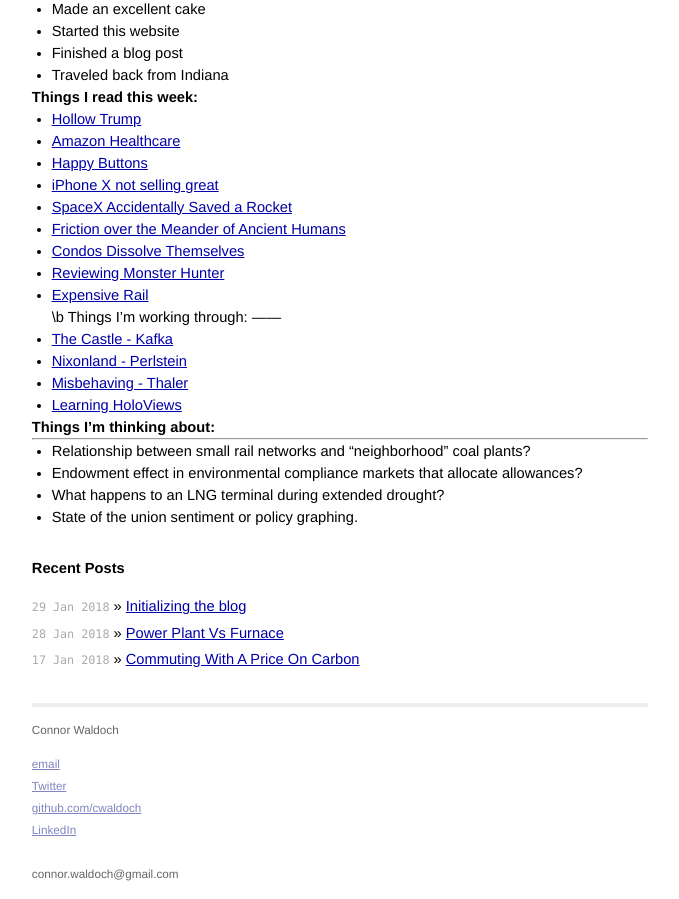
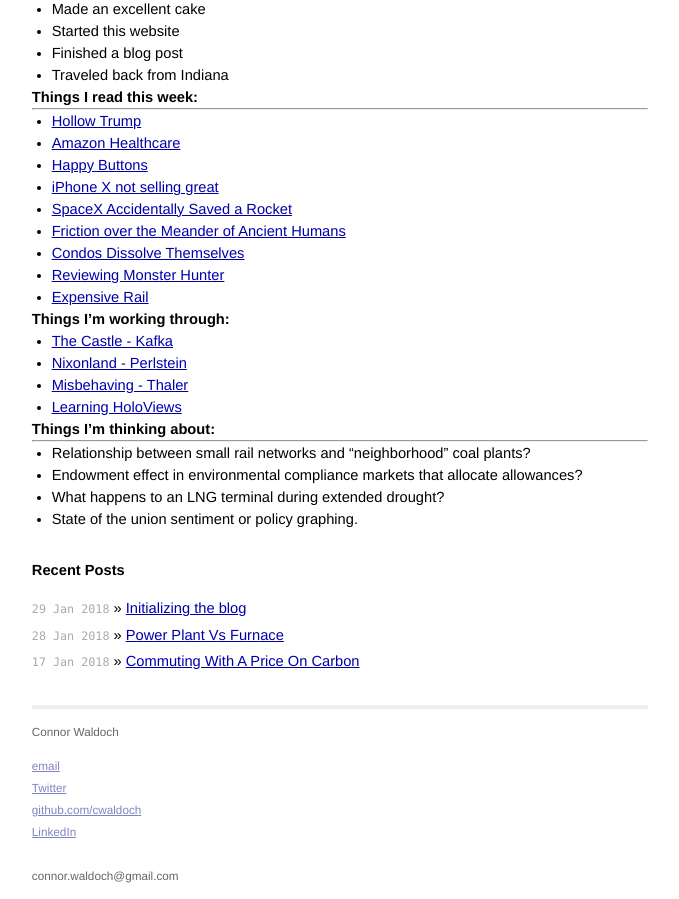
Before and after one commit to cwaldoch/cwaldoch.github.io, a Jekyll site: the page built from _posts/2018-02-02-weekly-roundup-no1.md, in a window 1280 px wide. Shown: the part 628-1527 px from the top of the page, without its empty margins (300-979 px from the left). Built offline with Jekyll 4.4.1, drawn with Linux system fonts in a browser that asks for light colours; our own code applies the rules of GitHub Pages for plain Markdown files.

```diff
--- a/_posts/2018-02-02-weekly-roundup-no1.md
+++ b/_posts/2018-02-02-weekly-roundup-no1.md
@@ -14,7 +14,7 @@ As part of establishing consistency, I'll be doing brief weekly roundups. Not to
 * Traveled back from Indiana
 
 
-Things I read this week:
+## Things I read this week:
 ------
 * [Hollow Trump](https://www.vox.com/2018/1/30/16950192/state-of-the-union-problems)
 * [Amazon Healthcare](https://stratechery.com/2018/amazon-health/)
@@ -25,7 +25,10 @@ Things I read this week:
 * [Condos Dissolve Themselves](https://ggwash.org/view/66349/the-huntington-club-redevelopment-is-a-hopeful-sign)
 * [Reviewing Monster Hunter](https://waypoint.vice.com/en_us/article/8xvpw5/monster-hunter-world-review)
 * [Expensive Rail](https://www.citylab.com/transportation/2018/01/why-its-so-expensive-to-build-urban-rail-in-the-us/551408/)
-\b
+
+
+
+
 Things I'm working through:
 ------
 * [The Castle - Kafka](http://amzn.to/2FFTfwF)
```
